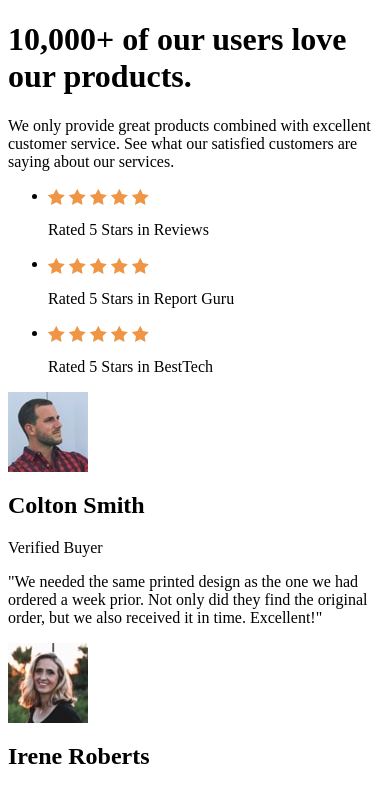
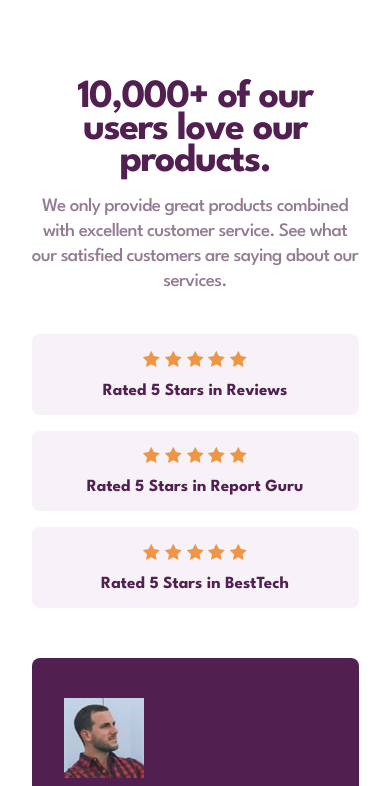
Before and after one commit to ferfalcon/social-proof-section, a plain HTML site: page index.html in a window 390 px wide. Shown: the top 786 px of the page. Drawn offline with Linux system fonts and the light colour scheme.

Commit message:
mobile layout

```diff
--- a/index.html
+++ b/index.html
@@ -10,49 +10,49 @@
 	<link href="https://fonts.googleapis.com/css2?family=League+Spartan:wght@100..900&display=swap" rel="stylesheet">
 	<link href="./styles/styles.css" rel="stylesheet">
 </head>
-<body>
-	<main>
-		<h1>10,000+ of our users love our products.</h1>
-		<p>We only provide great products combined with excellent customer service. See what our satisfied customers are saying about our services.</p>
-		<ul>
-			<li>
+<body class="top-wrapper">
+	<main class="social-proof">
+		<h1 class="social-proof__heading">10,000+ of our users love our products.</h1>
+		<p class="social-proof__copy">We only provide great products combined with excellent customer service. See what our satisfied customers are saying about our services.</p>
+		<ul class="social-proof__rating-wrapper">
+			<li class="social-proof__rating">
 				<img src="./images/icon-star.svg" alt="Star">
 				<img src="./images/icon-star.svg" alt="Star">
 				<img src="./images/icon-star.svg" alt="Star">
 				<img src="./images/icon-star.svg" alt="Star">
 				<img src="./images/icon-star.svg" alt="Star">
-				<p>Rated 5 Stars in Reviews</p>
+				<p class="social-proof__rating-copy">Rated 5 Stars in Reviews</p>
 			</li>
-			<li>
+			<li class="social-proof__rating">
 				<img src="./images/icon-star.svg" alt="Star">
 				<img src="./images/icon-star.svg" alt="Star">
 				<img src="./images/icon-star.svg" alt="Star">
 				<img src="./images/icon-star.svg" alt="Star">
 				<img src="./images/icon-star.svg" alt="Star">
-				<p>Rated 5 Stars in Report Guru</p>
+				<p class="social-proof__rating-copy">Rated 5 Stars in Report Guru</p>
 			</li>
-			<li>
+			<li class="social-proof__rating">
 				<img src="./images/icon-star.svg" alt="Star">
 				<img src="./images/icon-star.svg" alt="Star">
 				<img src="./images/icon-star.svg" alt="Star">
 				<img src="./images/icon-star.svg" alt="Star">
 				<img src="./images/icon-star.svg" alt="Star">
-				<p>Rated 5 Stars in BestTech</p>
+				<p class="social-proof__rating-copy">Rated 5 Stars in BestTech</p>
 			</li>
 		</ul>
-		<article>
+		<article class="social-proof__review">
 			<img src="./images/image-colton.jpg" alt="Colton Smith">
 			<h2>Colton Smith</h2>
 			<p>Verified Buyer</p>
 			<p>"We needed the same printed design as the one we had ordered a week prior. Not only did they find the original order, but we also received it in time. Excellent!"</p>
 		</article>
-		<article>
+		<article class="social-proof__review">
 			<img src="./images/image-irene.jpg" alt="Irene Roberts">
 			<h2>Irene Roberts</h2>
 			<p>Verified Buyer</p>
 			<p>"Customer service is always excellent and very quick turn around. Completely delighted with the simplicity of the purchase and the speed of delivery."</p>
 		</article>
-		<article>
+		<article class="social-proof__review">
 			<img src="./images/image-anne.jpg" alt="Anne Wallace">
 			<h2>Anne Wallace</h2>
 			<p>Verified Buyer</p>
--- a/styles/styles.less
+++ b/styles/styles.less
@@ -43,7 +43,7 @@
 	--ty-section-copy: var(--fw-medium) var(--fs-400)/var(--lh-300) var(--ff-main);
 
 	@media (min-width:64rem) {
-		--ty-heading: var(--fw-bold) var(--fs-900)/var(--lh-600) var(--ff-main);
+		--ty-heading: var(--fw-bold) var(--fs-900)/var(--lh-800) var(--ff-main);
 	}
 }
 
@@ -59,3 +59,73 @@ img {
 	vertical-align: middle;
 	font-style: italic;
 }
+
+.top-wrapper {
+	font-family: var(--ff-main);
+	color: var(--cl-main-500);
+	display: grid;
+	align-content: center;
+	margin: 0;
+	min-height: 100svh;
+}
+
+.social-proof {
+	display: grid;
+	width: 90%;
+	max-width: 20.438rem;
+	margin: 5.125rem auto;
+}
+
+.social-proof__heading {
+	font: var(--ty-heading);
+	color: var(--cl-main-500);
+	letter-spacing: var(--le-600);
+	text-align: center;
+	margin: 0 0 1rem;
+}
+
+.social-proof__copy {
+	font: var(--ty-copy);
+	color: var(--cl-main-400);
+	letter-spacing: var(--le-300);
+	text-align: center;
+	margin: 0 0 2.5rem;
+}
+
+.social-proof__rating-wrapper {
+	display: grid;
+	gap: 1rem;
+	margin: 0 0 3.125rem;
+	padding: 0;
+	list-style: none;
+	text-align: center;
+}
+
+.social-proof__rating {
+	font: var(--ty-rating);
+	background: var(--cl-main-100);
+	padding: 1rem;
+	border-radius: .5rem;
+}
+
+.social-proof__rating-copy {
+	margin: 1rem 0 0;
+}
+
+.social-proof__review {
+	color: var(--cl-neutral-100);
+	background-color: var(--cl-main-500);
+	margin: 0 0 1rem;
+	padding: 2.5rem 2rem 2.188rem;
+	border-radius: .5rem;
+}
+
+.signature {
+	position: absolute;
+	height: 1px;
+	width: 1px;
+	overflow: hidden;
+	clip: rect(0, 0, 0, 0);
+	clip-path: inset(50%);
+	white-space: nowrap;
+}
```
Also changed, not shown: styles/styles.css, 1 other file.
